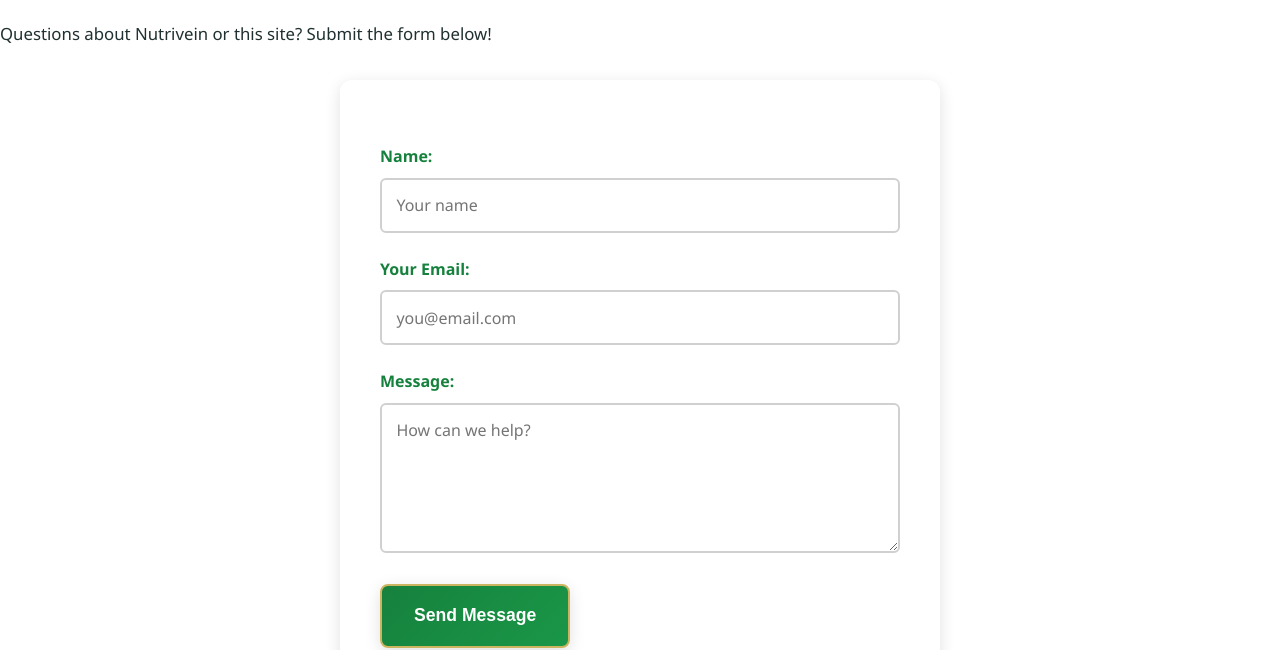
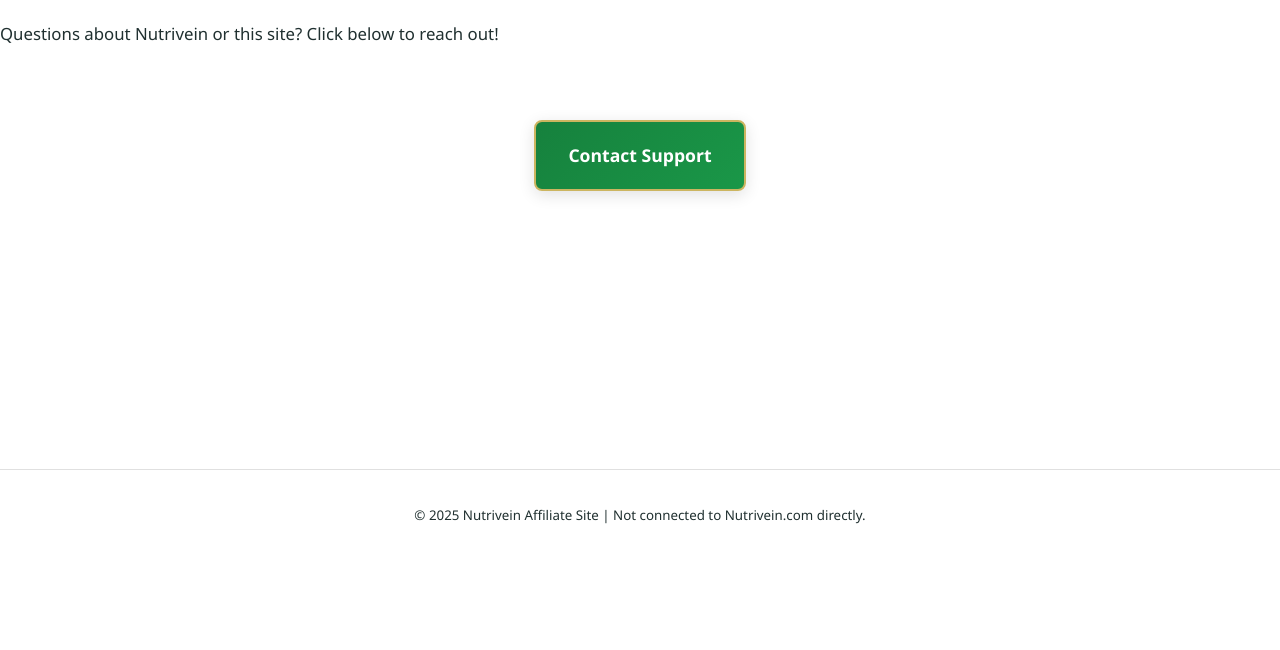
Before and after one commit to tfs2006/nutrivein-mushroom-affiliate-site, a plain HTML site: page contact.html in a window 1280 px wide. Shown: the part 153-803 px from the top of the page. Drawn offline with Linux system fonts and the light colour scheme.

Commit message:
Update contact section and remove form
Removed the contact form and updated the contact support section.

```diff
--- a/contact.html
+++ b/contact.html
@@ -20,22 +20,13 @@
   </header>
   <main>
     <h1>Contact Us</h1>
-    <p>Questions about Nutrivein or this site? Submit the form below!</p>
-    <form action="https://formspree.io/f/moqzvjjy" method="POST" class="contact-form">
-      <label for="name">Name:</label>
-      <input required type="text" id="name" name="name" placeholder="Your name">
-      <label for="email">Your Email:</label>
-      <input required type="email" id="email" name="email" placeholder="you@email.com">
-      <label for="message">Message:</label>
-      <textarea required id="message" name="message" rows="4" placeholder="How can we help?"></textarea>
-      <input type="hidden" name="_subject" value="New submission on Nutrivein Affiliate site">
-      <button type="submit" class="cta-btn">Send Message</button>
-    </form>
-    <p>Contact support: <b>supplementnutrivein@4ourmedia.com</b></p>
-    <p><small>Edit the action URL above to update form email address.</small></p>
+    <p>Questions about Nutrivein or this site? Click below to reach out!</p>
+    <div style="text-align: center; margin: 3rem 0;">
+      <a href="mailto:supplementnutrivein@4ourmedia.com" class="contact-button">Contact Support</a>
+    </div>
   </main>
   <footer>
-    <small>&copy; 2025 Nutrivein Affiliate Site | Form not connected to Nutrivein.com directly.</small>
+    <small>© 2025 Nutrivein Affiliate Site | Not connected to Nutrivein.com directly.</small>
   </footer>
 </body>
 </html>
```
